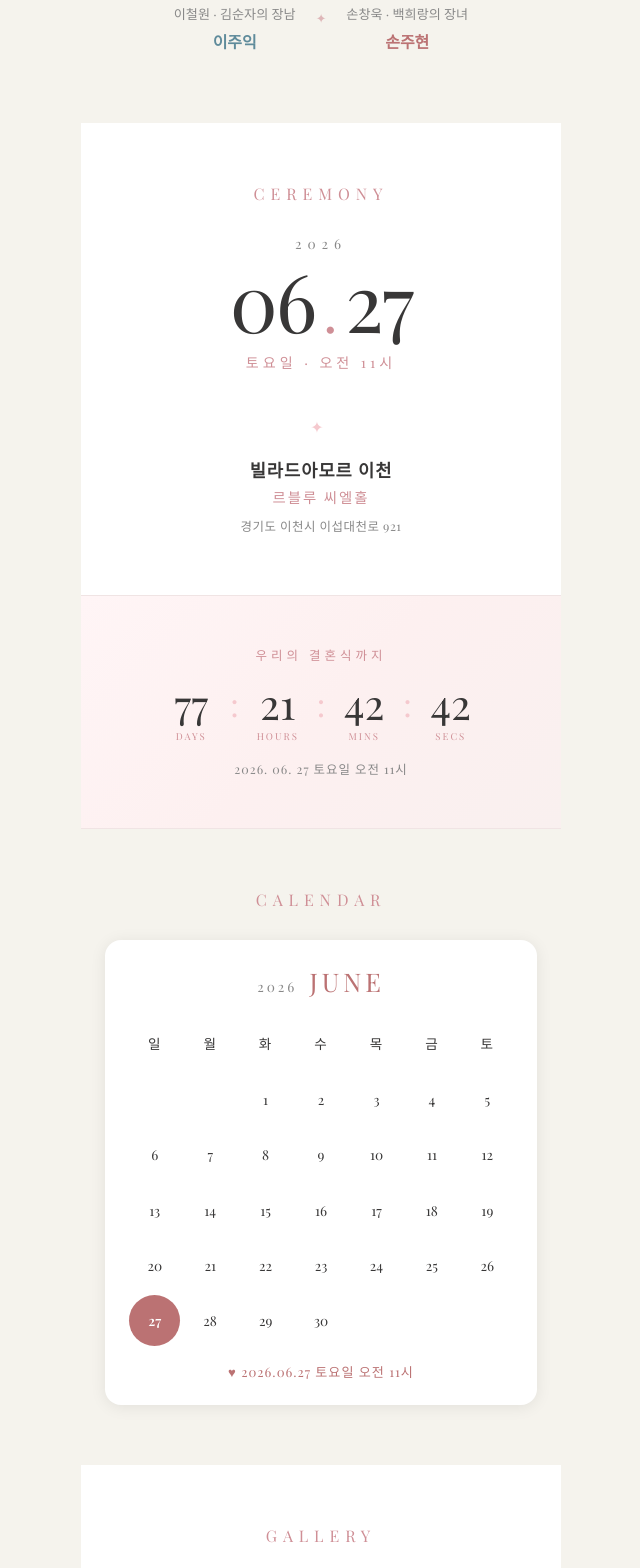
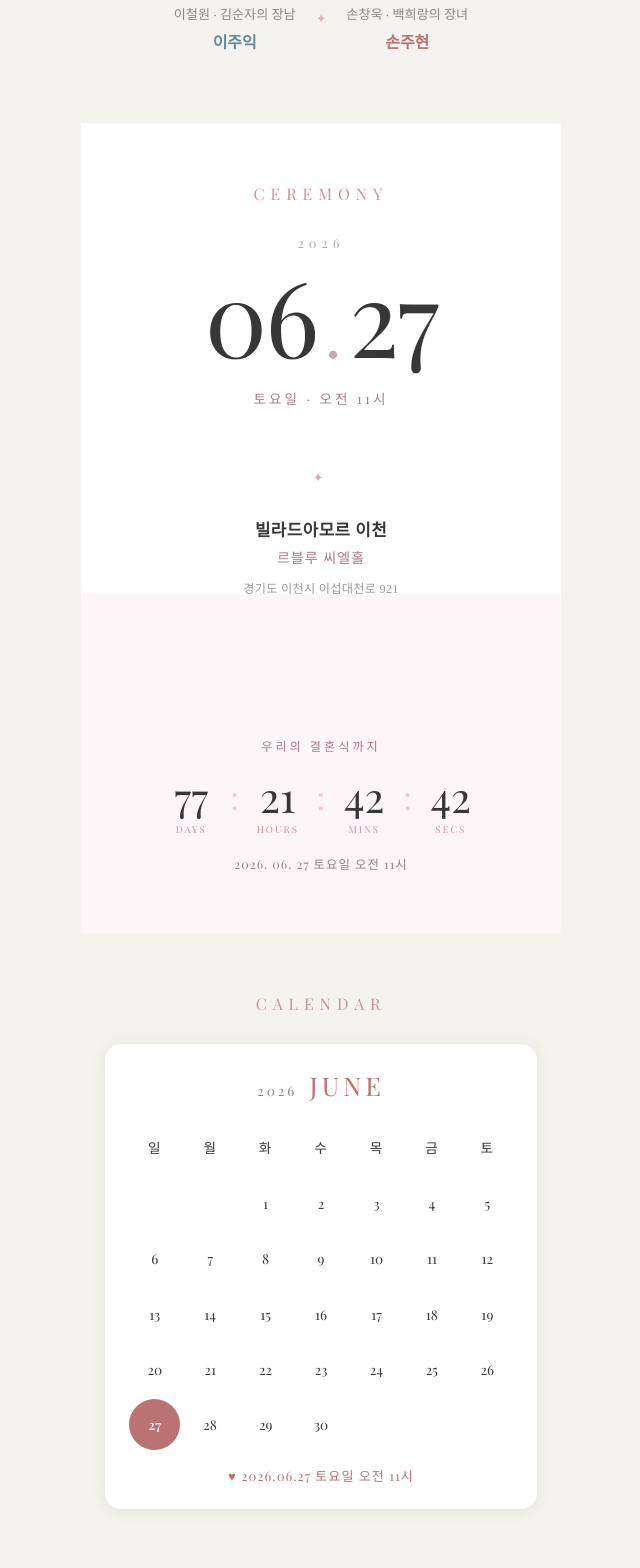
Before and after one commit to lee-juik/invitation-card, a Flask app: page / in a window 1280 px wide. Shown: the part 1232-2800 px from the top of the page, without its empty margins (319-959 px from the left). Run offline with Flask 3, Linux system fonts and the light colour scheme; data that the repository does not hold is empty; some libraries are stand-ins or nearby versions; some web fonts are replaced.

Commit message:
refactor: CEREMONY 섹션 스타일 개선 (배경색, 레이아웃, 타이포그래피 조정)

```diff
--- a/static/css/style.css
+++ b/static/css/style.css
@@ -189,93 +189,99 @@ a { text-decoration: none; color: inherit; }
 }
 
 /* ===================== SECTION 3: 예식정보 ===================== */
-.sec3 { background: #fff; }
+.sec3 { background: linear-gradient(to bottom, #fff 0%, #fff 85%, #fdf5f8 85%, #fdf5f8 100%); }
 .sec3 .section-inner {
     display: flex;
     flex-direction: column;
     align-items: center;
     text-align: center;
+    padding: 60px 24px 80px;
 }
 
 .ceremony-date-wrap {
-    margin-bottom: 24px;
+    margin-bottom: 32px;
 }
 .ceremony-year {
     font-family: 'Playfair Display', serif;
-    font-size: 0.85rem;
-    letter-spacing: 6px;
-    color: var(--text-light);
-    margin-bottom: 8px;
+    font-size: 0.8rem;
+    letter-spacing: 5px;
+    color: #aaa;
+    margin-bottom: 12px;
+    font-weight: 400;
 }
 .ceremony-big-date {
     display: flex;
     align-items: baseline;
     justify-content: center;
-    gap: 4px;
+    gap: 0;
     line-height: 1;
-    margin-bottom: 12px;
+    margin-bottom: 16px;
 }
 .ceremony-month, .ceremony-day {
     font-family: 'Playfair Display', serif;
-    font-size: 5rem;
+    font-size: 6.5rem;
     font-weight: 400;
     color: var(--text);
     letter-spacing: -2px;
 }
 .ceremony-dot-sep {
     font-family: 'Playfair Display', serif;
-    font-size: 3.5rem;
-    color: var(--point1);
+    font-size: 4rem;
+    color: #c9a8b3;
     line-height: 1;
-    margin: 0 4px;
+    margin: 0 8px;
+    padding-bottom: 8px;
 }
 .ceremony-day-name {
-    font-size: 0.88rem;
-    letter-spacing: 4px;
-    color: var(--point1);
+    font-size: 0.85rem;
+    letter-spacing: 3px;
+    color: #a67c88;
     font-weight: 400;
 }
 
 .ceremony-deco {
-    color: var(--point2);
-    font-size: 1rem;
-    margin: 20px 0;
-    letter-spacing: 8px;
+    color: #d4a5c2;
+    font-size: 0.8rem;
+    margin: 28px 0 32px;
+    letter-spacing: 6px;
 }
 
 .ceremony-place-wrap { text-align: center; }
 .ceremony-place-name {
-    font-size: 1.1rem;
-    font-weight: 700;
+    font-size: 1.05rem;
+    font-weight: 600;
     color: var(--text);
-    letter-spacing: 1px;
-    margin-bottom: 4px;
+    letter-spacing: 0.5px;
+    margin-bottom: 6px;
+    font-family: 'Noto Serif KR', serif;
 }
 .ceremony-place-hall {
-    font-size: 0.9rem;
-    color: var(--point1);
-    letter-spacing: 2px;
-    margin-bottom: 10px;
+    font-size: 0.88rem;
+    color: #a67c88;
+    letter-spacing: 1px;
+    margin-bottom: 12px;
+    font-family: 'Noto Serif KR', serif;
 }
 .ceremony-place-addr {
-    font-size: 0.78rem;
-    color: var(--text-light);
-    letter-spacing: 0.5px;
+    font-size: 0.76rem;
+    color: #999;
+    letter-spacing: 0.3px;
+    font-family: 'Noto Serif KR', serif;
 }
 
 /* ===================== D-DAY ===================== */
 .sec-dday {
-    background: linear-gradient(135deg, #fff5f6 0%, #fdf0f0 50%, #f9f0ef 100%);
-    padding: 50px 24px;
+    background: #fdf5f8;
+    padding: 60px 24px;
     text-align: center;
-    border-top: 1px solid #f0e4e4;
-    border-bottom: 1px solid #f0e4e4;
+    border-top: none;
+    border-bottom: none;
 }
-.dday-inner { display: flex; flex-direction: column; align-items: center; gap: 18px; }
+.dday-inner { display: flex; flex-direction: column; align-items: center; gap: 20px; }
 .dday-label {
-    font-size: 0.78rem;
-    letter-spacing: 4px;
-    color: var(--point1);
+    font-size: 0.76rem;
+    letter-spacing: 3px;
+    color: #a67c88;
     font-weight: 400;
 }
 .dday-count {
```
